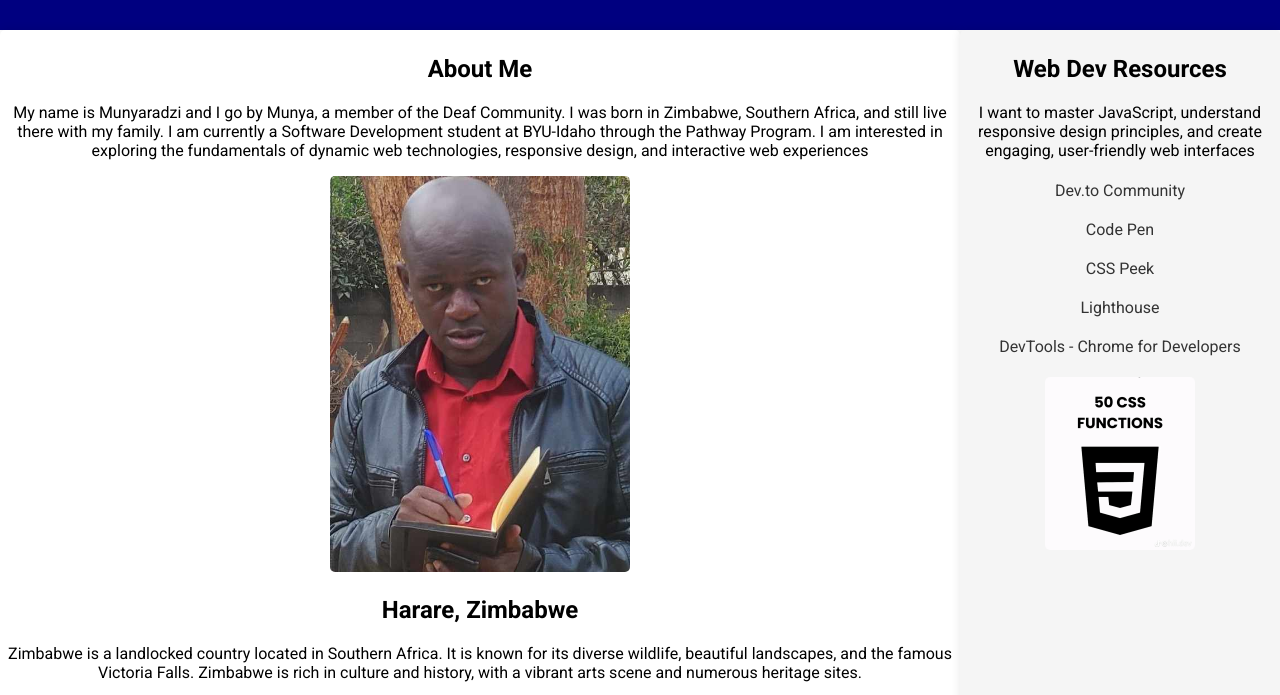
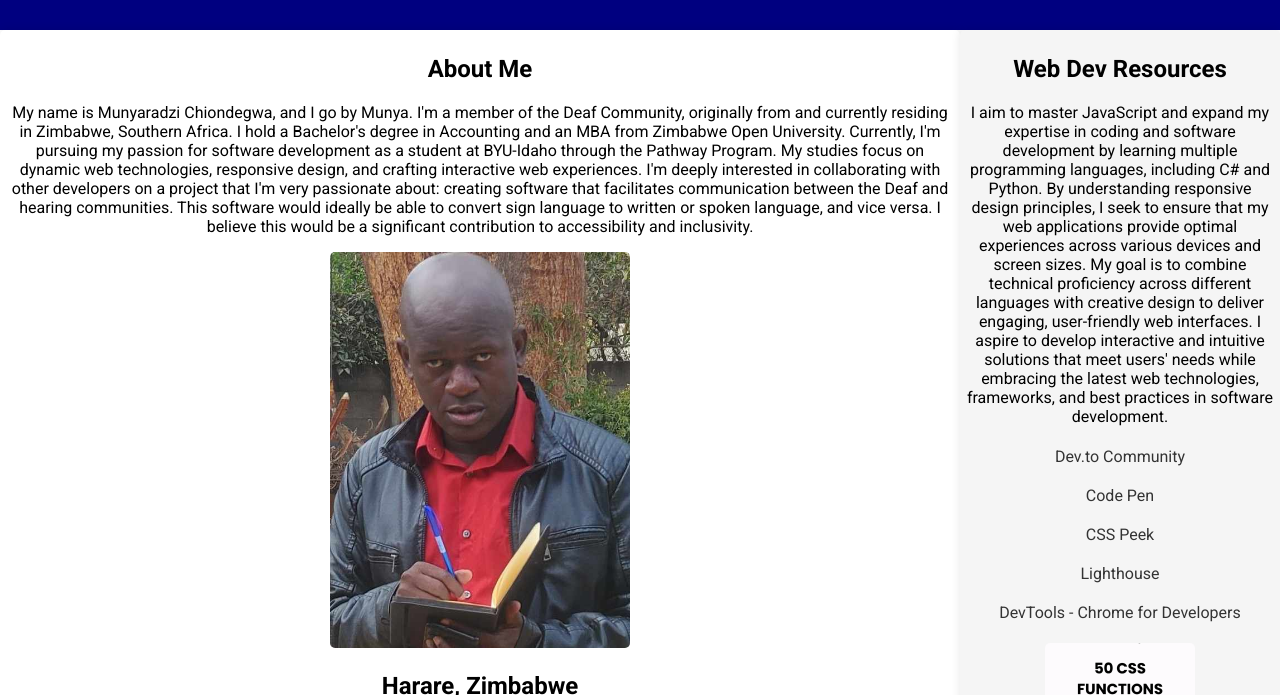
Before and after one commit to munyaradzichiondegwa/wdd131, a plain HTML site: page index.html in a window 1280 px wide. Shown: the part 103-798 px from the top of the page. Drawn offline with Linux system fonts and the light colour scheme.

Commit message:
new changes

```diff
--- a/index.html
+++ b/index.html
@@ -19,7 +19,7 @@
         <h1>WDD 131 - Dynamic Web Fundamentals - Munyaradzi Chiondegwa</h1>
         <nav>
             <ul>
-                <li><a href="https://www.linkedin.com/in/bloodshed-munyaradzi-chiondegwa-84798a2b">LinkedIn</a></li>
+                <li><a href="https://www.linkedin.com/in/bloodshed-munyaradzi-chiondegwa-84798a2b7/">LinkedIn</a></li>
                 <li><a href="https://byupw.instructure.com/">BYU-Idaho Canvas</a></li>
                 <li><a href="https://www.churchofjesuschrist.org/study/scriptures/bofm/1-ne/3?lang=eng&id=p7#p7">Scripture</a></li>
                 <li><a href="#">Final Project</a></li>
@@ -30,16 +30,31 @@
     <main>
         <section class="card">
             <h2>About Me</h2>
-            <p>My name is Munyaradzi and I go by Munya, a member of the Deaf Community. I was born in Zimbabwe, Southern Africa, and still live there with my family. I am currently a Software Development student at BYU-Idaho through the Pathway Program. I am interested in exploring the fundamentals of dynamic web technologies, responsive design, and interactive web experiences </p>
+            <p> My name is Munyaradzi Chiondegwa, and I go by Munya. I'm a member of the Deaf Community,
+                originally from and currently residing in Zimbabwe, Southern Africa.
+                I hold a Bachelor's degree in Accounting and an MBA from Zimbabwe Open University.
+                Currently, I'm pursuing my passion for software development as a student at BYU-Idaho through the Pathway Program.
+                My studies focus on dynamic web technologies, responsive design, and crafting interactive web experiences.
+                I'm deeply interested in collaborating with other developers on a project that I'm very passionate about:
+                 creating software that facilitates communication between the Deaf and hearing communities.
+                 This software would ideally be able to convert sign language to written or spoken language, and vice versa.
+                 I believe this would be a significant contribution to accessibility and inclusivity.</p>
             <img src="images/munyach.jpg" alt="Profile Picture" width="300" height="300">
 
             <h2>Harare, Zimbabwe</h2>
-            <p>Zimbabwe is a landlocked country located in Southern Africa. It is known for its diverse wildlife, beautiful landscapes, and the famous Victoria Falls. Zimbabwe is rich in culture and history, with a vibrant arts scene and numerous heritage sites.</p>
-            <img src="images/zimbabwe-flag.jpg" alt="Official Flag of Zimbabwe" width="600" height="400">
+            <p>Zimbabwe is a landlocked country in Southern Africa, renowned for its stunning landscapes, diverse wildlife,
+                and the iconic Victoria Falls, a UNESCO World Heritage site. With a rich cultural heritage marked by over 16 ethnic groups,
+                the nation boasts a vibrant arts scene and historical landmarks like the Great Zimbabwe ruins.
+                Its economy is driven by agriculture, mining, and tourism, despite facing challenges such as economic instability and political issues.
+                Overall, Zimbabwe's natural beauty and cultural richness make it a compelling destination for travelers and a significant part of African history.</p>
+            <img src="images/zimbabwe-medium.webp" alt="Official Flag of Zimbabwe" width="600" height="400">
         </section>
         <aside class="card">
             <h2>Web Dev Resources</h2>
-            <p>I want to master JavaScript, understand responsive design principles, and create engaging, user-friendly web interfaces</p>
+            <p>I aim to master JavaScript and expand my expertise in coding and software development by learning multiple programming languages, including C# and Python.
+                By understanding responsive design principles, I seek to ensure that my web applications provide optimal experiences across various devices and screen sizes.
+                My goal is to combine technical proficiency across different languages with creative design to deliver engaging, user-friendly web interfaces.
+                I aspire to develop interactive and intuitive solutions that meet users' needs while embracing the latest web technologies, frameworks, and best practices in software development.</p>
             <ul>
                 <li><a href="#">Dev.to Community</a></li>
                 <li><a href="#">Code Pen</a></li>
--- a/styles/base.css
+++ b/styles/base.css
@@ -112,7 +112,7 @@
         }
 
         aside.card ul li a:hover {
-            background-color: white;
+            background-color: yellow;
             color: #333;
         }
 
```
